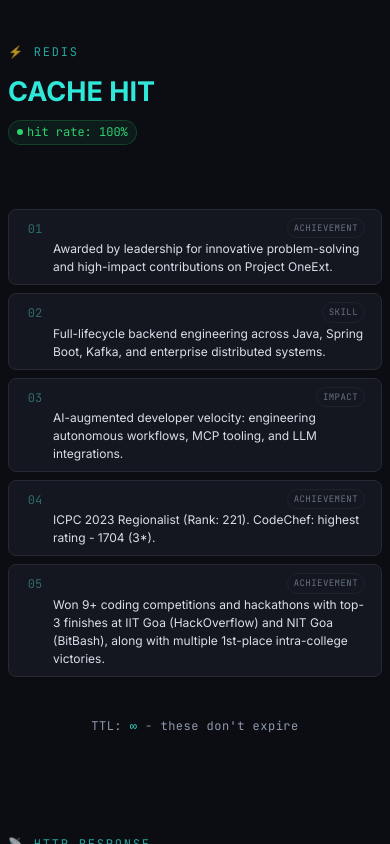
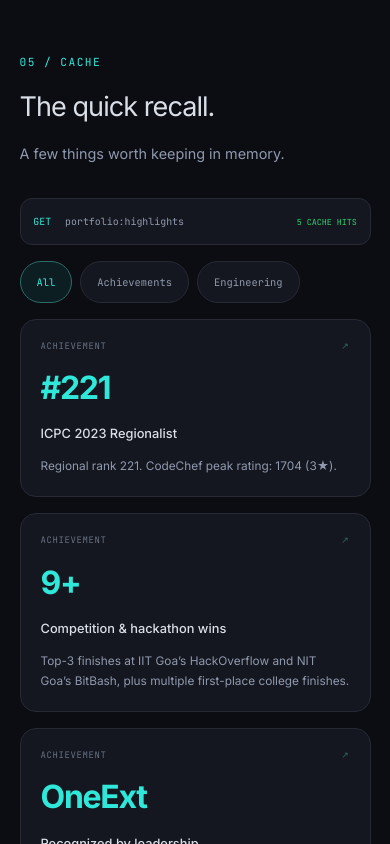
Before and after one commit to hk2257853/hk2257853.github.io, a React (Vite) app: page / in a window 390 px wide. Shown: the part 4560-5404 px from the top of the page. Built offline with nearby package versions, Linux system fonts and the light colour scheme.

Commit message:
feat(cache): make achievements scannable with instant category recall

```diff
--- a/src/components/sections/CacheHit/CacheHit.module.css
+++ b/src/components/sections/CacheHit/CacheHit.module.css
@@ -1,162 +1,28 @@
-.cache {
-  min-height: 100vh;
-  display: flex;
-  align-items: center;
-  justify-content: center;
-  padding: var(--section-padding);
-  position: relative;
-}
-
-.cacheInner {
-  max-width: var(--content-width);
-  width: 100%;
-}
-
-.componentLabel {
-  font-family: var(--font-mono);
-  font-size: var(--text-xs);
-  color: var(--color-accent);
-  text-transform: uppercase;
-  letter-spacing: 0.15em;
-  margin-bottom: var(--space-sm);
-  opacity: 0;
-}
-
-.sectionTitle {
-  font-size: var(--text-2xl);
-  font-weight: var(--weight-bold);
-  color: var(--color-accent);
-  margin-bottom: var(--space-xs);
-  opacity: 0;
-}
-
-.hitBadge {
-  display: inline-flex;
-  align-items: center;
-  gap: var(--space-xs);
-  font-family: var(--font-mono);
-  font-size: var(--text-xs);
-  color: var(--color-success);
-  background: hsla(145, 65%, 50%, 0.08);
-  border: 0.0625rem solid hsla(145, 65%, 50%, 0.2);
-  padding: var(--space-2xs) var(--space-sm);
-  border-radius: var(--radius-full);
-  margin-bottom: var(--space-2xl);
-  opacity: 0;
-}
-
-.hitDot {
-  width: var(--dot-size-sm);
-  height: var(--dot-size-sm);
-  border-radius: var(--radius-full);
-  background: var(--color-success);
-}
-
-/* Cache entries - the rapid fire list */
-.cacheEntries {
-  display: flex;
-  flex-direction: column;
-  gap: var(--space-sm);
-  margin-bottom: var(--space-xl);
-}
-
-.cacheEntry {
-  display: flex;
-  align-items: center;
-  gap: var(--space-md);
-  padding: var(--space-md) var(--space-lg);
-  background: var(--color-surface);
-  border: 0.0625rem solid var(--color-border);
-  border-radius: var(--radius-md);
-  opacity: 0;
-  transform: translateX(-1.25rem);
-  transition: border-color var(--duration-fast) var(--ease-out);
-}
-
-.cacheEntry:hover {
-  border-color: var(--color-accent-dim);
-}
-
-.entryPrefix {
-  font-family: var(--font-mono);
-  font-size: var(--text-xs);
-  color: var(--color-accent-dim);
-  flex-shrink: 0;
-  width: var(--icon-size-sm);
-  text-align: center;
-}
-
-.entryText {
-  font-size: var(--text-sm);
-  color: var(--color-text);
-  line-height: 1.5;
-  flex: 1;
-  min-width: 0;
-  overflow-wrap: break-word;
-}
-
-.entryCategory {
-  margin-left: auto;
-  font-family: var(--font-mono);
-  font-size: var(--text-2xs);
-  color: var(--color-text-dim);
-  padding: var(--space-2xs) var(--space-sm);
-  border: 0.0625rem solid var(--color-border-subtle);
-  border-radius: var(--radius-full);
-  text-transform: uppercase;
-  letter-spacing: 0.05em;
-  flex-shrink: 0;
-  white-space: nowrap;
-}
-
-/* TTL footer */
-.ttlFooter {
-  font-family: var(--font-mono);
-  font-size: var(--text-xs);
-  color: var(--color-text-muted);
-  text-align: center;
-  opacity: 0;
-  letter-spacing: 0.04em;
-}
-
-.ttlValue {
-  color: var(--color-accent);
-}
-
-@media (max-width: 768px) {
-  .cacheEntry {
-    padding: var(--space-sm) var(--space-md);
-  }
-}
-
-@media (max-width: 540px) {
-  .cacheEntry {
-    display: grid;
-    grid-template-columns: auto 1fr;
-    grid-template-areas:
-      "prefix category"
-      "prefix text";
-    gap: var(--space-2xs) var(--space-sm);
-    padding: var(--space-sm) var(--space-md);
-  }
-
-  .entryPrefix {
-    grid-area: prefix;
-    align-self: start;
-    margin-top: 0.125rem;
-  }
-
-  .entryCategory {
-    grid-area: category;
-    justify-self: end;
-    font-size: 0.5625rem;
-    padding: 0.125rem 0.375rem;
-    margin-left: 0;
-  }
-
-  .entryText {
-    grid-area: text;
-    font-size: var(--text-xs);
-    line-height: 1.5;
-  }
-}
+.cache { min-height: 100svh; padding: 5.5rem clamp(1rem, 5vw, 5rem) 7rem; display: grid; place-items: center; }
+.inner { width: min(100%, 64rem); }
+.eyebrow { font: .7rem var(--font-mono); color: var(--color-accent); letter-spacing: .13em; text-transform: uppercase; margin-bottom: 1rem; }
+.title { font-size: var(--text-2xl); letter-spacing: -.035em; }
+.intro { color: var(--color-text-muted); font-size: .9rem; line-height: 1.7; margin: .8rem 0 2rem; }
+.toolbar { display: flex; align-items: center; justify-content: space-between; gap: 1rem; padding: 1rem 1.25rem; background: var(--color-surface); border: 1px solid var(--color-border); border-radius: var(--radius-lg); }
+.toolbar code { color: var(--color-text-muted); font: .72rem var(--font-mono); }
+.toolbar code > span { color: var(--color-accent); margin-right: .5rem; }
+.hit { color: var(--color-success); font: .6rem var(--font-mono); white-space: nowrap; }
+.filters { display: flex; gap: .5rem; padding: 1rem 0; flex-wrap: wrap; }
+.filters button { padding: .65rem 1rem; min-height: 2.6rem; border: 1px solid var(--color-border); border-radius: var(--radius-full); background: var(--color-surface); font: .65rem var(--font-mono); color: var(--color-text-muted); cursor: pointer; transition: border-color .2s; }
+.filters button[aria-pressed="true"], .filters button:hover { color: var(--color-accent); border-color: var(--color-accent-dim); background: var(--color-accent-bg); }
+.entries { display: grid; grid-template-columns: repeat(6, minmax(0, 1fr)); gap: 1rem; align-items: stretch; }
+.entry { grid-column: span 2; background: var(--color-surface); border: 1px solid var(--color-border); border-radius: var(--radius-xl); padding: 1.35rem; }
+.loaded .entry { animation: recall .35s ease-out both; animation-delay: var(--delay); }
+.entryMeta { display: flex; align-items: center; justify-content: space-between; gap: .5rem; font: .56rem var(--font-mono); color: var(--color-text-dim); text-transform: uppercase; letter-spacing: .07em; margin-bottom: 1.25rem; }
+.entryMeta > :last-child { color: var(--color-accent-dim); }
+.value { display: block; color: var(--color-accent); font-size: clamp(1.7rem, 3vw, 2.6rem); letter-spacing: -.04em; margin-bottom: .7rem; }
+.entry h3 { font-size: .8rem; font-weight: 500; margin-bottom: .7rem; }
+.entry p { color: var(--color-text-muted); font-size: .74rem; line-height: 1.7; }
+.engineering { grid-column: span 3; }
+.engineering .value { font-size: 1.25rem; }
+.engineering .entryMeta { margin-bottom: .75rem; }
+.footer { margin-top: 1.5rem; font: .65rem/1.7 var(--font-mono); color: var(--color-text-dim); }
+.footer > span { color: var(--color-accent); margin-right: .75rem; }
+@keyframes recall { from { opacity: 0; transform: translateY(8px); } to { opacity: 1; transform: none; } }
+@media (max-width: 650px) { .entries { grid-template-columns: 1fr; } .entry, .engineering { grid-column: auto; } .entry { padding: 1.25rem; } .entryMeta { margin-bottom: .65rem; } .value { font-size: 2rem; } .toolbar { padding: 1rem .8rem; gap: .5rem; } .toolbar code { font-size: .62rem; } .hit { font-size: .52rem; } }
+@media (prefers-reduced-motion: reduce) { .loaded .entry { animation: none; } .filters button { transition: none; } }
--- a/src/components/sections/CacheHit/CacheHit.tsx
+++ b/src/components/sections/CacheHit/CacheHit.tsx
@@ -1,81 +1,47 @@
-/**
- * CacheHit - Section 5: The Instant Recall
- *
- * Cache check → HIT → highlights slam in rapid-fire from the left →
- * each entry is a cached achievement/skill → TTL: ∞
- */
-
-import { forwardRef, useRef, useEffect } from 'react';
-import { gsap } from 'gsap';
+import { forwardRef, useEffect, useRef, useState, type CSSProperties } from 'react';
 import { highlights } from '../../../data/highlights';
 import styles from './CacheHit.module.css';
 
-export const CacheHit = forwardRef<HTMLElement>(
-  function CacheHit(_props, ref) {
-    const containerRef = useRef<HTMLDivElement>(null);
-
+const FILTERS = ['All', 'Achievements', 'Engineering'] as const;
+type Filter = typeof FILTERS[number];
+export const CacheHit = forwardRef<HTMLElement>(function CacheHit(_props, ref) {
+  const [filter, setFilter] = useState<Filter>('All');
+  const [entered, setEntered] = useState(false);
+  const entriesRef = useRef<HTMLDivElement>(null);
   useEffect(() => {
-      if (!containerRef.current) return;
-
-      const label = containerRef.current.querySelector(`.${styles.componentLabel}`);
-      const title = containerRef.current.querySelector(`.${styles.sectionTitle}`);
-      const badge = containerRef.current.querySelector(`.${styles.hitBadge}`);
-      const entries = containerRef.current.querySelectorAll(`.${styles.cacheEntry}`);
-      const footer = containerRef.current.querySelector(`.${styles.ttlFooter}`);
-
-      const tl = gsap.timeline({
-        scrollTrigger: {
-          trigger: containerRef.current,
-          start: 'top 60%',
-          toggleActions: 'play none none none',
-        },
-      });
-
-      tl.to(label, { opacity: 0.7, duration: 0.2 });
-      tl.to(title, { opacity: 1, duration: 0.3 });
-      tl.to(badge, { opacity: 1, duration: 0.2 });
-
-      // Rapid-fire cache entries - fast stagger
-      tl.to(entries, {
-        opacity: 1,
-        x: 0,
-        duration: 0.25,
-        stagger: 0.07,
-        ease: 'power2.out',
-      });
-
-      tl.to(footer, { opacity: 1, duration: 0.3 }, '-=0.1');
-
-      return () => { tl.kill(); };
+    if (!entriesRef.current) return;
+    const observer = new IntersectionObserver(entries => {
+      if (entries.some(entry => entry.isIntersecting)) { setEntered(true); observer.disconnect(); }
+    }, { threshold: .15 });
+    observer.observe(entriesRef.current);
+    return () => observer.disconnect();
   }, []);
-
+  const entries = highlights.filter(h => filter === 'All' || (filter === 'Achievements' ? h.category === 'achievement' : h.category !== 'achievement'));
   return (
-      <section ref={ref} id="cache-hit" className={styles.cache} data-section="cache-hit">
-        <div ref={containerRef} className={styles.cacheInner}>
-          <div className={styles.componentLabel}>⚡ Redis</div>
-          <h2 className={styles.sectionTitle}>CACHE HIT</h2>
-          <div className={styles.hitBadge}>
-            <span className={styles.hitDot} />
-            hit rate: 100%
+    <section ref={ref} id="cache-hit" data-section="cache-hit" className={styles.cache} aria-labelledby="cache-title">
+      <div className={styles.inner}>
+        <p className={styles.eyebrow}>05 / Cache</p>
+        <h2 id="cache-title" className={styles.title}>The quick recall.</h2>
+        <p className={styles.intro}>A few things worth keeping in memory.</p>
+        <div className={styles.toolbar}>
+          <code><span>GET</span> portfolio:highlights</code>
+          <span className={styles.hit} role="status">{entries.length} CACHE HITS</span>
         </div>
-
-          <div className={styles.cacheEntries}>
-            {highlights.map((h, i) => (
-              <div key={h.id} className={styles.cacheEntry}>
-                <span className={styles.entryPrefix}>
-                  {String(i + 1).padStart(2, '0')}
-                </span>
-                <span className={styles.entryText}>{h.text}</span>
-                <span className={styles.entryCategory}>{h.category}</span>
+        <div className={styles.filters} role="group" aria-label="Filter highlights">
+          {FILTERS.map(item => <button key={item} type="button" aria-pressed={filter === item} onClick={() => setFilter(item)}>{item}</button>)}
         </div>
-            ))}
+        <div ref={entriesRef}>
+          <div key={filter} className={styles.entries + (entered ? ' ' + styles.loaded : '')}>
+            {entries.map((entry, i) => <article key={entry.id} className={styles.entry + (entry.category !== 'achievement' ? ' ' + styles.engineering : '')}
+              style={{ '--delay': i * 70 + 'ms' } as CSSProperties}>
+              <div className={styles.entryMeta}><span>{entry.category}</span><span aria-hidden="true">↗</span></div>
+              <strong className={styles.value}>{entry.value}</strong>
+              <h3>{entry.title}</h3><p>{entry.text}</p>
+            </article>)}
           </div>
-
-          <div className={styles.ttlFooter}>
-            TTL: <span className={styles.ttlValue}>∞</span> - these don't expire
         </div>
+        <p className={styles.footer}><span>TTL: ∞</span> Experience that stays with me.</p>
       </div>
     </section>
   );
-  }
-);
+});
--- a/src/data/highlights.ts
+++ b/src/data/highlights.ts
@@ -1,38 +1,34 @@
-/**
- * Highlights Data
- * Fast-access cache entries - the TL;DR of your capabilities.
- */
-
 export interface Highlight {
   id: string;
+  title: string;
+  value: string;
   text: string;
   category: 'impact' | 'skill' | 'achievement';
 }
-
 export const highlights: Highlight[] = [
   {
-    id: 'oneshield-leadership-award',
-    text: 'Awarded by leadership for innovative problem-solving and high-impact contributions on Project OneExt.',
+    id: 'icpc-codechef', title: 'ICPC 2023 Regionalist', value: '#221',
+    text: 'Regional rank 221. CodeChef peak rating: 1704 (3★).',
     category: 'achievement',
   },
   {
-    id: 'backend-distributed-systems',
-    text: 'Full-lifecycle backend engineering across Java, Spring Boot, Kafka, and enterprise distributed systems.',
+    id: 'hackathons-competitions', title: 'Competition & hackathon wins', value: '9+',
+    text: 'Top-3 finishes at IIT Goa’s HackOverflow and NIT Goa’s BitBash, plus multiple first-place college finishes.',
+    category: 'achievement',
+  },
+  {
+    id: 'oneshield-leadership-award', title: 'Recognized by leadership', value: 'OneExt',
+    text: 'Awarded for innovative problem-solving and high-impact contributions on Project OneExt.',
+    category: 'achievement',
+  },
+  {
+    id: 'backend-distributed-systems', title: 'Backend, end to end', value: 'Build',
+    text: 'Java, Spring Boot, Kafka, and the full lifecycle of enterprise distributed systems.',
     category: 'skill',
   },
   {
-    id: 'ai-developer-velocity',
-    text: 'AI-augmented developer velocity: engineering autonomous workflows, MCP tooling, and LLM integrations.',
+    id: 'ai-developer-velocity', title: 'Tools that multiply capability', value: 'Automate',
+    text: 'Autonomous workflows, custom MCP tooling, and LLM integrations for everyday engineering.',
     category: 'impact',
   },
-  {
-    id: 'icpc-codechef',
-    text: 'ICPC 2023 Regionalist (Rank: 221). CodeChef: highest rating - 1704 (3*).',
-    category: 'achievement',
-  },
-  {
-    id: 'hackathons-competitions',
-    text: 'Won 9+ coding competitions and hackathons with top-3 finishes at IIT Goa (HackOverflow) and NIT Goa (BitBash), along with multiple 1st-place intra-college victories.',
-    category: 'achievement',
-  },
 ];
```
Lines whose indentation alone changed are shown as unchanged.
